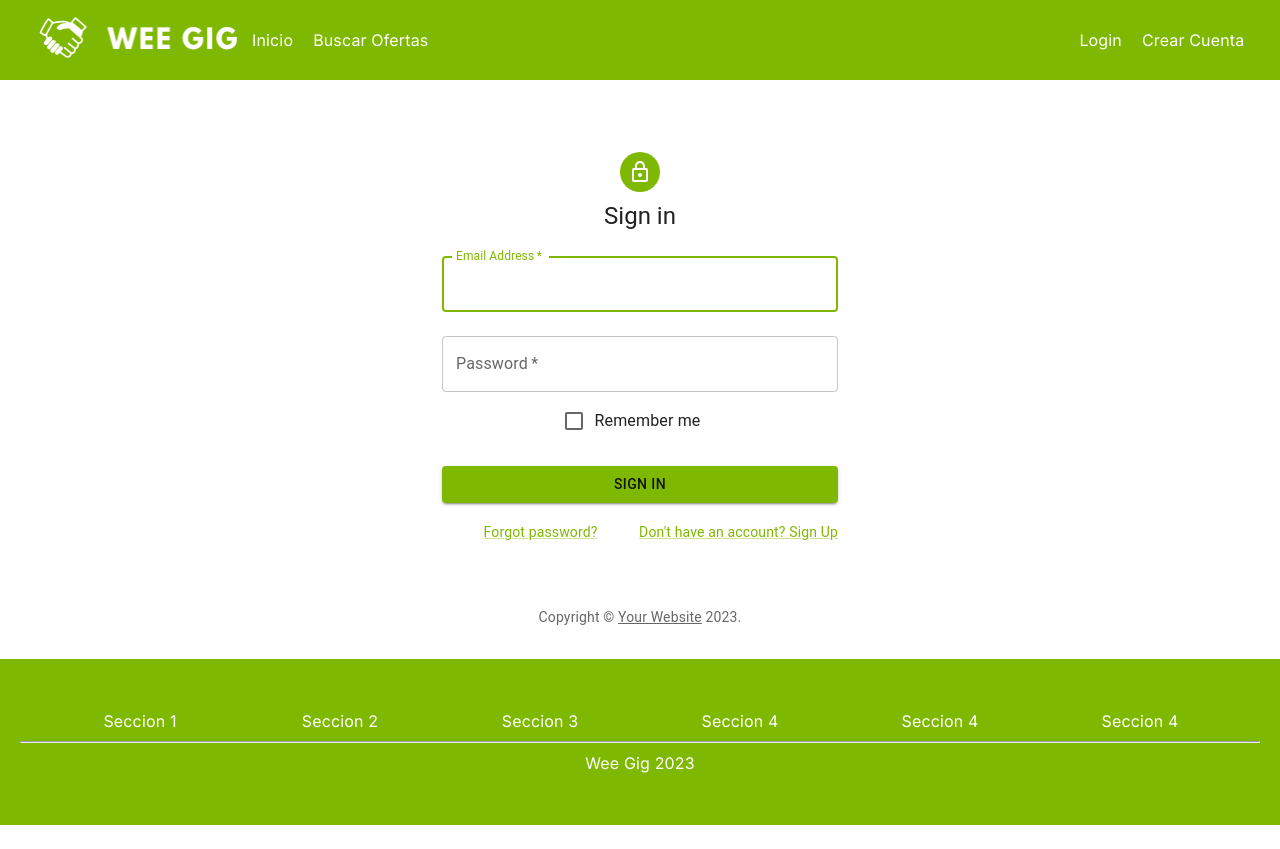
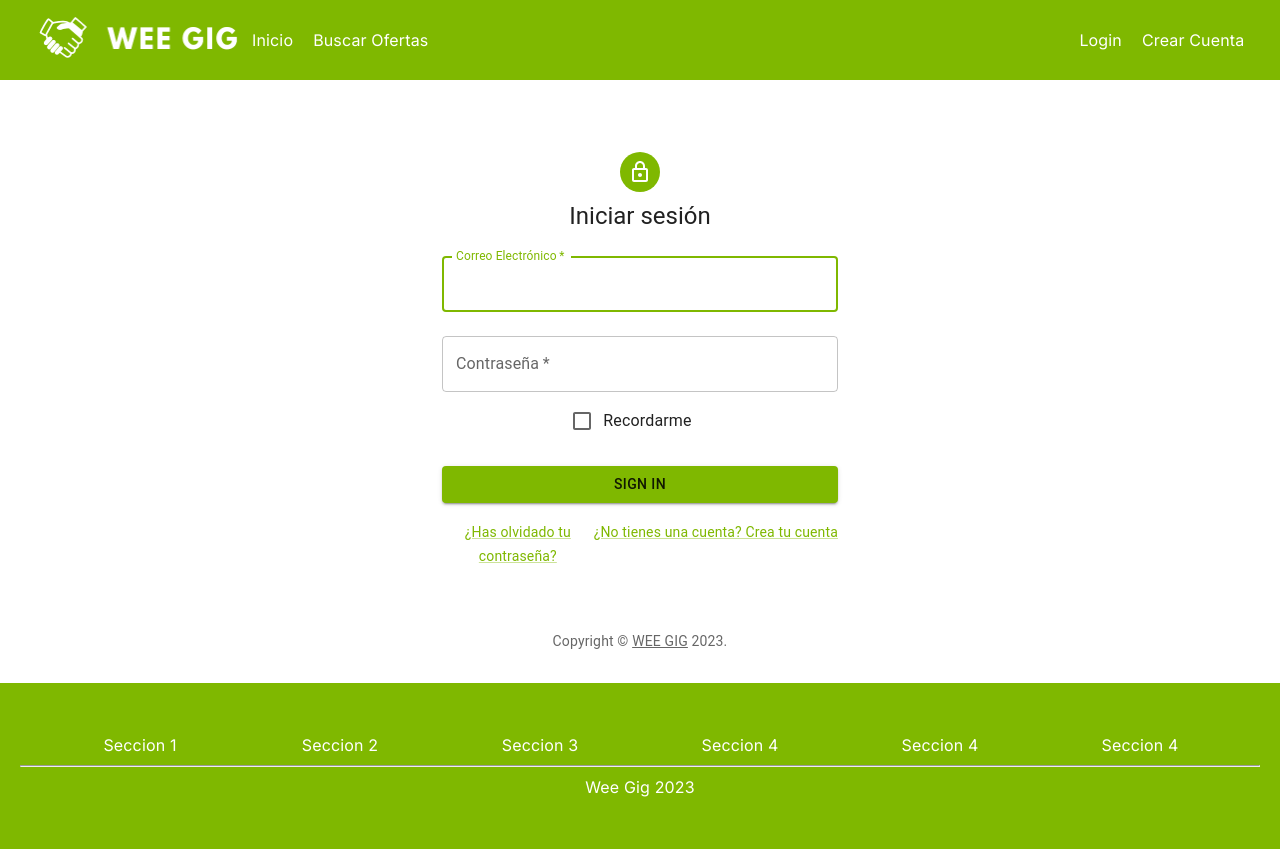
Before and after one commit to franciscojordan/WeeGig, a React (Vite) app: page /login in a window 1280 px wide. Before the commit the page ends 825 px from the top, so only its background shows below. Built offline with nearby package versions, Linux system fonts and the light colour scheme.

Commit message:
Traduccion login

```diff
--- a/src/tsx/Login.tsx
+++ b/src/tsx/Login.tsx
@@ -17,8 +17,8 @@ function Copyright(props: any) {
   return (
     <Typography variant="body2" color="text.secondary" align="center" {...props}>
       {'Copyright © '}
-      <Link color="inherit" href="https://mui.com/">
-        Your Website
+      <Link color="inherit" href="./Home.tsx  ">
+        WEE GIG
       </Link>{' '}
       {new Date().getFullYear()}
       {'.'}
@@ -33,9 +33,6 @@ const theme = createTheme({
       },
     },
   });
-
-// TODO remove, this demo shouldn't need to reset the theme.
-const defaultTheme = createTheme();
 
 export default function SignIn() {
   const handleSubmit = (event: React.FormEvent<HTMLFormElement>) => {
@@ -63,7 +60,7 @@ export default function SignIn() {
             <LockOutlinedIcon />
           </Avatar>
           <Typography component="h1" variant="h5">
-            Sign in
+            Iniciar sesión
           </Typography>
           <Box component="form" onSubmit={handleSubmit} noValidate sx={{ mt: 1 }}>
             <TextField
@@ -71,7 +68,7 @@ export default function SignIn() {
               required
               fullWidth
               id="email"
-              label="Email Address"
+              label="Correo Electrónico"
               name="email"
               autoComplete="email"
               autoFocus
@@ -81,14 +78,14 @@ export default function SignIn() {
               required
               fullWidth
               name="password"
-              label="Password"
+              label="Contraseña"
               type="password"
               id="password"
               autoComplete="current-password"
             />
             <FormControlLabel
               control={<Checkbox value="remember" color="primary" />}
-              label="Remember me"
+              label="Recordarme"
             />
             <Button
               type="submit"
@@ -101,18 +98,18 @@ export default function SignIn() {
             <Grid container>
               <Grid item xs>
                 <Link href="#" variant="body2">
-                  Forgot password?
+                  ¿Has olvidado tu contraseña?
                 </Link>
               </Grid>
               <Grid item>
                 <Link href="#" variant="body2">
-                  {"Don't have an account? Sign Up"}
+                  {"¿No tienes una cuenta? Crea tu cuenta"}
                 </Link>
               </Grid>
             </Grid>
           </Box>
         </Box>
-        <Copyright sx={{ mt: 8, mb: 4 }} />
+        <Copyright sx={{ mt: 8, mb: 4 }}S />
       </Container>
     </ThemeProvider>
   );
```
